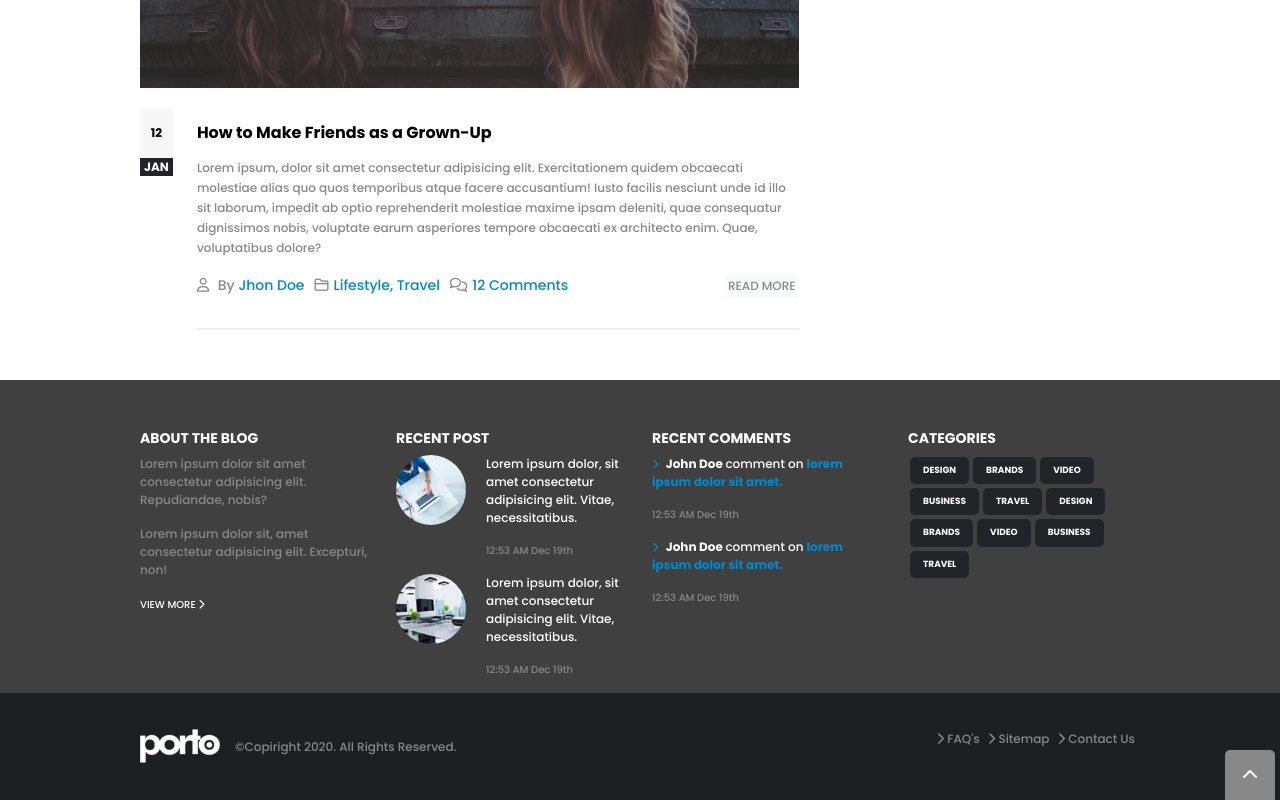
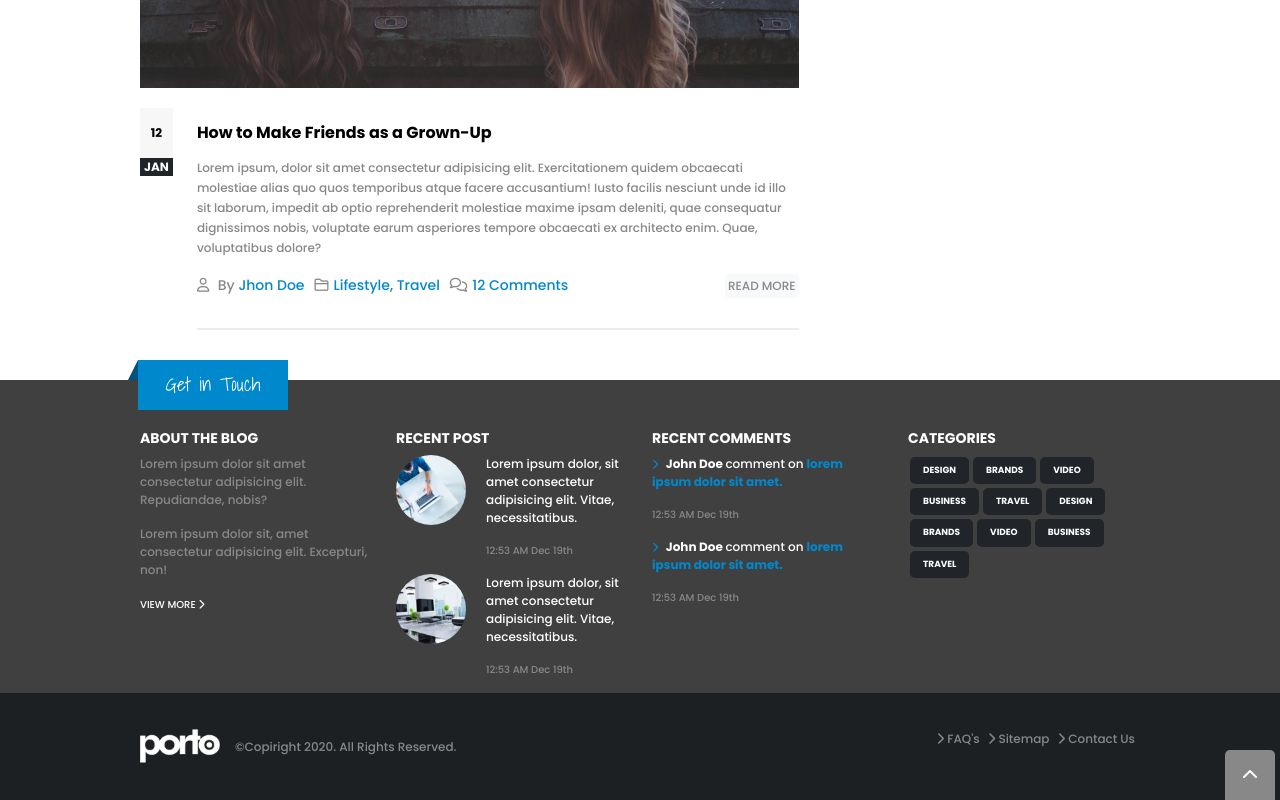
Before and after one commit to manuelguariglia21/proj-html-vuejs, a Vue app: page / in a window 1280 px wide. Shown: the part 1945-2745 px from the top of the page. Built offline with nearby package versions, Linux system fonts and the light colour scheme.

Commit message:
fix get-in-touch

```diff
--- a/src/App.vue
+++ b/src/App.vue
@@ -24,6 +24,7 @@ export default {
 <style lang="scss">
 @import "./assets/style/vars.scss";
 @import "./assets/style/generals.scss";
+
 #app {
   color: $main-color;
 }
--- a/src/components/FOOTER.vue
+++ b/src/components/FOOTER.vue
@@ -1,6 +1,16 @@
 <template>
   <footer>
     <section class="top-footer">
+
+      <!-- get in touch -->
+      <div class="get-in-touch">
+          <div class="triangle"></div>
+          <div class="rectangle">
+            <span>Get in Touch</span>
+          </div>
+      </div>
+      <!-- /get in touch -->
+
       <div class="container">
       <div class="row">
 
@@ -106,6 +116,7 @@
               <button type="button" class="btn btn-porto radius">travel</button>
           </div>
         </div>
+
       </div>
     </div>
     </section>
@@ -170,9 +181,34 @@ export default {
 <style lang="scss">
 @import "../assets/style/vars.scss";
 @import "../assets/style/generals.scss";
+@import url('https://fonts.googleapis.com/css2?family=Shadows+Into+Light&display=swap');
 .top-footer{
   width: 100%;
   background-color: #404040;
+  position: relative;
+  .get-in-touch{
+    display: flex;
+    position: absolute;
+    bottom: calc(100% - 30px);
+    left: 10%;
+    .triangle {
+      width: 0;
+      height: 0;
+      border-bottom: 20px solid #00517D;
+      border-left: 10px solid transparent;
+    }
+    .rectangle{
+      font-size: 1.5vw;
+      color: white;
+      font-family: Shadows Into Light,sans-serif;
+      height: 50px;
+      width: 150px;
+      background-color: $main-color;
+      display: flex;
+      justify-content: center;
+      align-items: center;
+    }
+  }
   .container{
     padding-top: 50px;
     .row{
```
Also changed, not shown: src/fonts/Savoye LET Plain.ttf (added).
